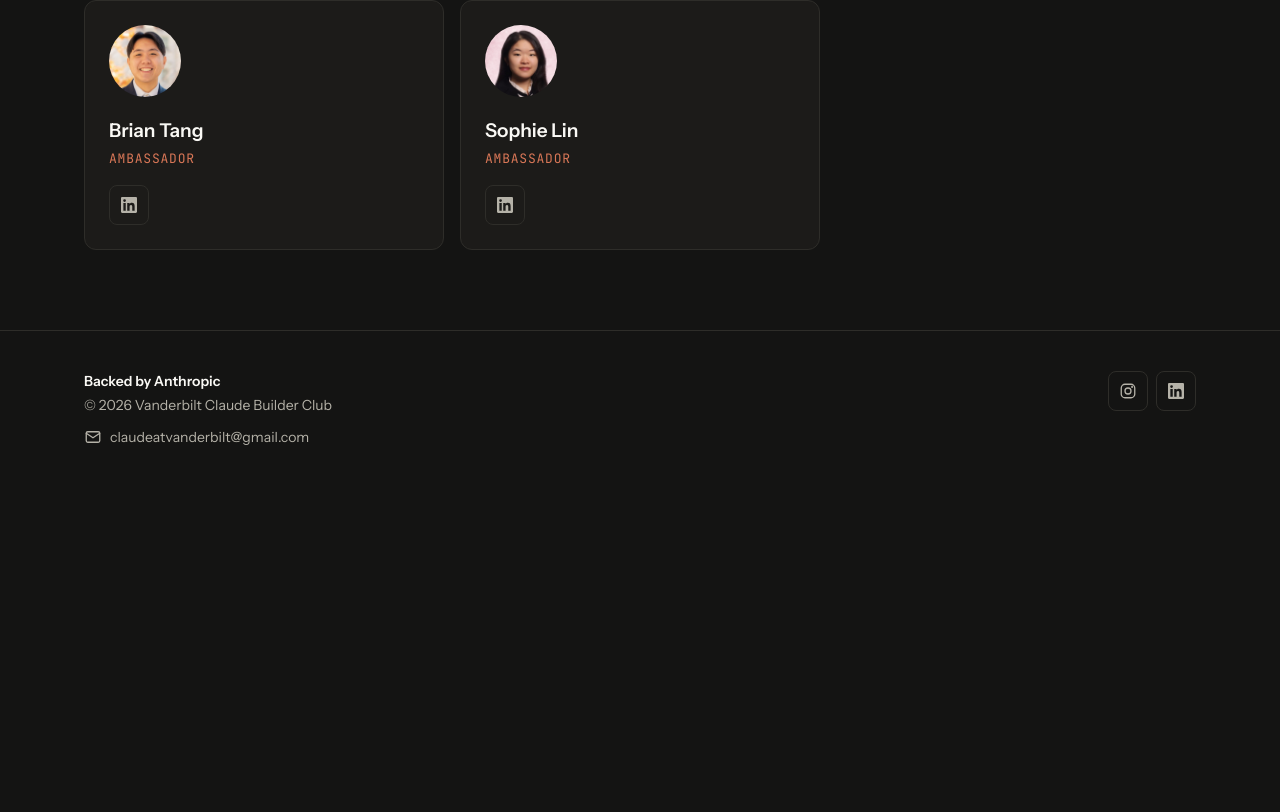
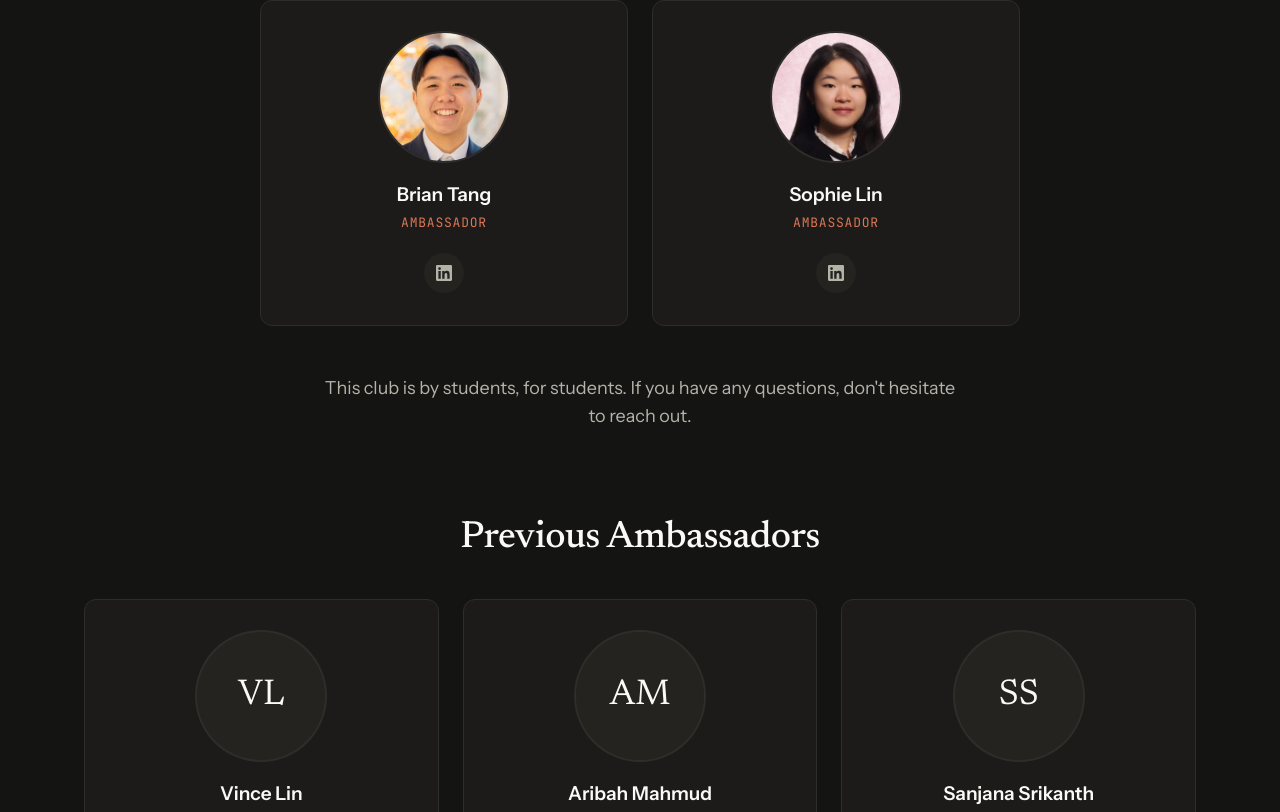
Before and after one commit to brianntangg/vanderbilt-cbc, a Next.js app: page /team in a window 1280 px wide. Shown: the part 368-1180 px from the top of the page. Before the commit the page ends 855 px from the top, so only its background shows below. Built offline with nearby package versions, Linux system fonts and the light colour scheme.

Commit message:
Redesign team page with previous ambassadors section
Show current ambassadors in larger, centered cards and add a separate
"Previous Ambassadors" section backed by a new pastAmbassadors list.

```diff
--- a/src/app/team/page.tsx
+++ b/src/app/team/page.tsx
@@ -1,6 +1,6 @@
 import { Section } from "@/components/Section";
 import { TeamCard } from "@/components/TeamCard";
-import { team } from "@/content/team";
+import { pastAmbassadors, team } from "@/content/team";
 import { pageMetadata } from "@/lib/metadata";
 
 export const metadata = pageMetadata({
@@ -11,12 +11,35 @@ export const metadata = pageMetadata({
 
 export default function TeamPage() {
   return (
-    <Section as="h1" eyebrow="Team" title="The people behind the club" intro="Students who run CBC Vanderbilt.">
-      <ul className="grid gap-4 sm:grid-cols-2 lg:grid-cols-3">
-        {team.map((member) => (
-          <TeamCard key={member.name} member={member} />
-        ))}
-      </ul>
-    </Section>
+    <>
+      <Section
+        as="h1"
+        eyebrow="Team"
+        title="Meet the team"
+        intro="The Claude Ambassadors leading the Builder Club at Vanderbilt."
+      >
+        <ul className="mx-auto grid max-w-[760px] gap-6 sm:grid-cols-2">
+          {team.map((member) => (
+            <TeamCard key={member.name} member={member} />
+          ))}
+        </ul>
+        <p className="mx-auto mt-12 max-w-[640px] text-center text-lg text-muted">
+          This club is by students, for students. If you have any questions, don&apos;t hesitate to reach out.
+        </p>
+      </Section>
+
+      {pastAmbassadors.length > 0 && (
+        <Section className="pt-0 sm:pt-0">
+          <h2 className="mb-8 text-center font-display text-[30px] font-medium tracking-[-0.015em] sm:text-[38px]">
+            Previous Ambassadors
+          </h2>
+          <ul className="grid gap-6 sm:grid-cols-2 lg:grid-cols-3">
+            {pastAmbassadors.map((member) => (
+              <TeamCard key={member.name} member={member} />
+            ))}
+          </ul>
+        </Section>
+      )}
+    </>
   );
 }
--- a/src/components/TeamCard.tsx
+++ b/src/components/TeamCard.tsx
@@ -1,6 +1,5 @@
 import Image from "next/image";
 import type { TeamMember } from "@/content/team";
-import { Card } from "./Card";
 import { GitHubIcon, LinkedInIcon } from "./icons";
 
 function initials(name: string): string {
@@ -12,30 +11,33 @@ function initials(name: string): string {
     .toUpperCase();
 }
 
+const avatarClass =
+  "size-24 rounded-full ring-2 ring-line transition-shadow group-hover:ring-accent/50 sm:size-32";
+
 export function TeamCard({ member }: { member: TeamMember }) {
   return (
-    <Card as="li">
+    <li className="group flex flex-col items-center rounded-xl border border-line bg-surface p-6 text-center transition-colors hover:border-accent/40 sm:p-8">
       {member.photo ? (
         <Image
           src={member.photo}
           alt={`Photo of ${member.name}`}
-          width={72}
-          height={72}
-          className="size-[72px] rounded-full object-cover"
+          width={128}
+          height={128}
+          className={`${avatarClass} object-cover`}
         />
       ) : (
         <div
           aria-hidden="true"
-          className="flex size-[72px] items-center justify-center rounded-full border border-line bg-surface-2 font-display text-2xl text-ink"
+          className={`${avatarClass} flex items-center justify-center bg-surface-2 font-display text-3xl text-ink sm:text-4xl`}
         >
           {initials(member.name)}
         </div>
       )}
       <h3 className="mt-5 text-[19px] font-semibold">{member.name}</h3>
       <p className="mt-1 font-mono text-[13px] uppercase tracking-[0.06em] text-accent">{member.role}</p>
-      {member.bio && <p className="mt-3 text-muted">{member.bio}</p>}
+      {member.bio && <p className="mt-3 text-[15px] text-muted">{member.bio}</p>}
       {(member.linkedin || member.github) && (
-        <div className="mt-4 flex gap-2">
+        <div className="mt-auto flex justify-center gap-2 pt-5">
           {member.linkedin && (
             <ProfileLink href={member.linkedin} label={`${member.name} on LinkedIn`} icon={<LinkedInIcon />} />
           )}
@@ -44,7 +46,7 @@ export function TeamCard({ member }: { member: TeamMember }) {
           )}
         </div>
       )}
-    </Card>
+    </li>
   );
 }
 
@@ -54,7 +56,7 @@ function ProfileLink({ href, label, icon }: { href: string; label: string; icon:
       href={href}
       target="_blank"
       rel="noopener noreferrer"
-      className="inline-flex size-10 items-center justify-center rounded-lg border border-line text-muted transition-colors hover:border-muted hover:text-ink"
+      className="inline-flex size-10 items-center justify-center rounded-full bg-surface-2 text-muted transition-colors hover:bg-accent-soft hover:text-accent"
     >
       {icon}
       <span className="sr-only">{label}</span>
--- a/src/content/team.ts
+++ b/src/content/team.ts
@@ -1,22 +1,48 @@
 export type TeamMember = {
   name: string;
   role: string;
+  /** One or two sentences: year, major, and what they're excited about. */
   bio?: string;
-  /** File in public/team/, e.g. "/team/first-last.jpg". */
+  /** File in public/team/, e.g. "/team/first-last.jpg". Falls back to initials. */
   photo?: string;
   linkedin?: string;
   github?: string;
 };
 
 export const team: TeamMember[] = [
-  { name: "Brian Tang", role: "Ambassador", photo: "/team/brian-tang.jpg", linkedin: "https://www.linkedin.com/in/brian-tang05/" },
-  { name: "Sophie Lin", role: "Ambassador", photo: "/team/sophie-lin.jpg", linkedin: "https://www.linkedin.com/in/sophie-lin-csds/" },
-  // {
-  //   name: "First Last",
-  //   role: "VP of Engineering",
-  //   bio: "One or two sentences about them.",
-  //   photo: "/team/first-last.jpg",
-  //   linkedin: "https://www.linkedin.com/in/username/",
-  //   github: "https://github.com/username",
-  // },
+  {
+    name: "Brian Tang",
+    role: "Ambassador",
+    // TODO: bio
+    photo: "/team/brian-tang.jpg",
+    linkedin: "https://www.linkedin.com/in/brian-tang05/",
+  },
+  {
+    name: "Sophie Lin",
+    role: "Ambassador",
+    // TODO: bio
+    photo: "/team/sophie-lin.jpg",
+    linkedin: "https://www.linkedin.com/in/sophie-lin-csds/",
+  },
 ];
+
+export const pastAmbassadors: TeamMember[] = [
+  {
+    name: "Vince Lin",
+    role: "Previous Ambassador",
+    // TODO: photo: "/team/vince-lin.jpg",
+    linkedin: "https://www.linkedin.com/in/vince-lin-3676b9238/",
+  },
+  {
+    name: "Aribah Mahmud",
+    role: "Previous Ambassador",
+    // TODO: photo: "/team/aribah-mahmud.jpg",
+    linkedin: "https://www.linkedin.com/in/aribah-mahmud/",
+  },
+  {
+    name: "Sanjana Srikanth",
+    role: "Previous Ambassador",
+    // TODO: photo: "/team/sanjana-srikanth.jpg",
+    linkedin: "https://www.linkedin.com/in/sanjanasrikanth/",
+  },
+];
```
